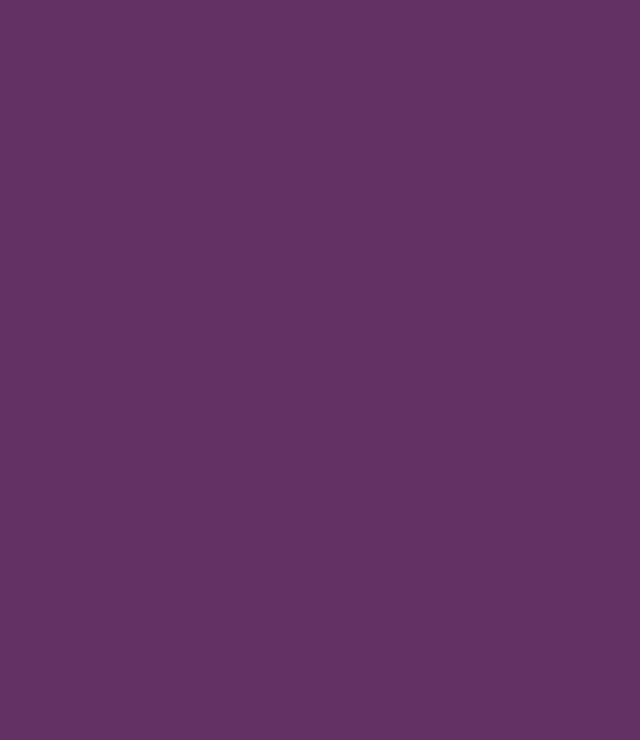
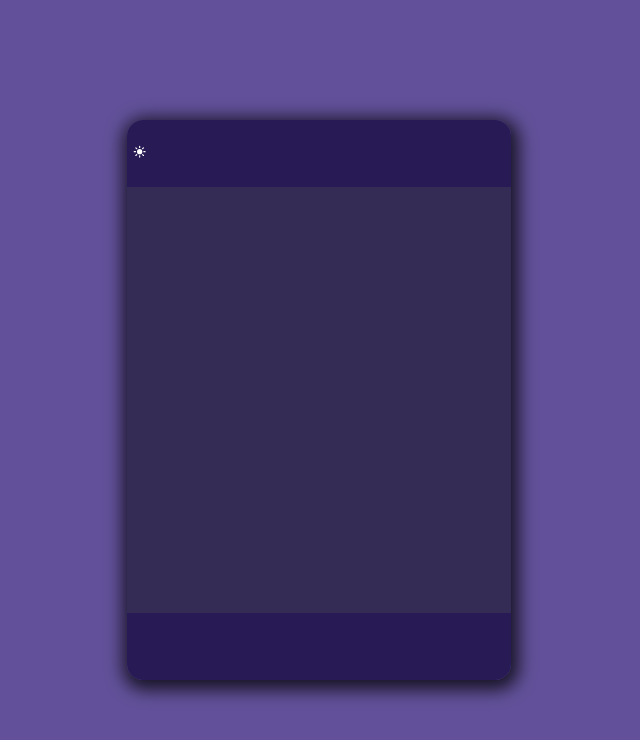
Before and after one commit to nyh98/todolist, a React (Create React App) app: page / in a window 1280 px wide. Shown: the top 740 px of the page, without its empty margins (321-961 px from the left). Built offline with nearby package versions, Linux system fonts and the light colour scheme.

Commit message:
다크모드 이미지 추가

```diff
--- a/package.json
+++ b/package.json
@@ -8,6 +8,7 @@
     "@testing-library/user-event": "^13.5.0",
     "react": "^18.2.0",
     "react-dom": "^18.2.0",
+    "react-icons": "^4.12.0",
     "react-scripts": "5.0.1",
     "web-vitals": "^2.1.4"
   },
--- a/src/App.css
+++ /dev/null
@@ -1,6 +0,0 @@
-.App {
-  position: absolute;
-  width: 100%;
-  height: 100%;
-  background-color: rgb(99, 49, 99);
-}
--- a/src/App.jsx
+++ b/src/App.jsx
@@ -1,8 +1,12 @@
-import logo from './logo.svg';
-import './App.css';
+import Container from './components/Container';
+import styles from './App.module.css';
 
 function App() {
-  return <div className="App"></div>;
+  return (
+    <div className={styles.App}>
+      <Container></Container>
+    </div>
+  );
 }
 
 export default App;
--- /dev/null
+++ b/src/App.module.css
@@ -0,0 +1,9 @@
+.App {
+  position: absolute;
+  display: flex;
+  justify-content: center;
+  align-items: center;
+  width: 100%;
+  height: 100%;
+  background-color: #62519a;
+}
--- /dev/null
+++ b/src/components/Container.jsx
@@ -0,0 +1,15 @@
+import React from 'react';
+import Header from './header/Header';
+import styles from './Container.module.css';
+import Main from './main/Main';
+import InputText from './inputText/InputText';
+
+export default function Container() {
+  return (
+    <div className={styles.container}>
+      <Header></Header>
+      <Main></Main>
+      <InputText></InputText>
+    </div>
+  );
+}
--- /dev/null
+++ b/src/components/Container.module.css
@@ -0,0 +1,11 @@
+.container {
+  display: flex;
+  flex-direction: column;
+  position: absolute;
+  width: 30%;
+  height: 70%;
+  border-radius: 1rem;
+  box-shadow: 2px 4px 17px 6px rgba(0, 0, 0, 0.75);
+  -webkit-box-shadow: 2px 4px 17px 6px rgba(0, 0, 0, 0.75);
+  -moz-box-shadow: 2px 4px 17px 6px rgba(0, 0, 0, 0.75);
+}
--- /dev/null
+++ b/src/components/header/Header.jsx
@@ -0,0 +1,13 @@
+import React from 'react';
+import styles from './Header.module.css';
+import { IoSunny } from 'react-icons/io5';
+
+export default function Header() {
+  return (
+    <nav className={styles.top}>
+      <button className={styles['darkMode-button']}>
+        <IoSunny className={styles['darkMode-img']} />
+      </button>
+    </nav>
+  );
+}
--- /dev/null
+++ b/src/components/header/Header.module.css
@@ -0,0 +1,18 @@
+.top {
+  display: flex;
+  align-items: center;
+  border-top-right-radius: 1rem;
+  border-top-left-radius: 1rem;
+  width: 100%;
+  height: 12%;
+  background-color: #281a54;
+}
+
+.darkMode-button {
+  border: 0;
+  background-color: transparent;
+}
+
+.darkMode-img {
+  color: white;
+}
--- /dev/null
+++ b/src/components/inputText/InputText.jsx
@@ -0,0 +1,6 @@
+import React from 'react';
+import styles from './InputText.module.css';
+
+export default function InputText() {
+  return <nav className={styles.inputText}></nav>;
+}
--- /dev/null
+++ b/src/components/inputText/InputText.module.css
@@ -0,0 +1,7 @@
+.inputText {
+  width: 100%;
+  height: 12%;
+  border-bottom-left-radius: 1rem;
+  border-bottom-right-radius: 1rem;
+  background-color: #281a54;
+}
--- /dev/null
+++ b/src/components/main/Main.jsx
@@ -0,0 +1,6 @@
+import React from 'react';
+import styles from './Main.module.css';
+
+export default function Main() {
+  return <main className={styles['main-text']}></main>;
+}
--- /dev/null
+++ b/src/components/main/Main.module.css
@@ -0,0 +1,5 @@
+.main-text {
+  width: 100%;
+  height: 76%;
+  background-color: #352c55;
+}
```
Also changed, not shown: 1 other file (tests, documents, lock files or other folders).
